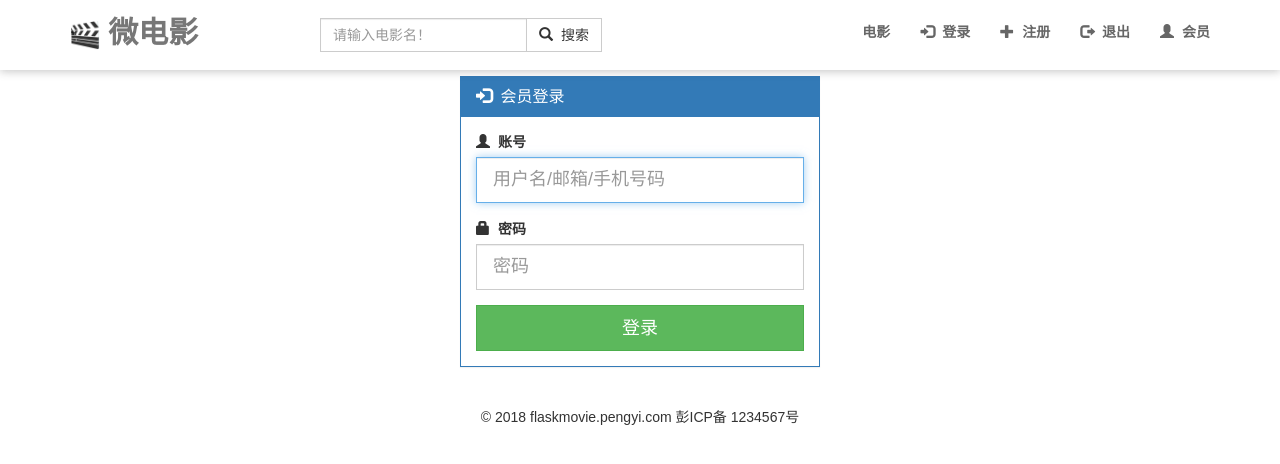
After one commit to wangcai-a/movie_project, a Flask app: page /login/ in a window 1280 px wide. The commit adds this page. Shown: the top 464 px of the page. Run offline with Flask 2, Linux system fonts and the light colour scheme; some libraries are stand-ins or nearby versions.

Commit message:
登录退出页面搭建

```diff
--- a/app/home/views.py
+++ b/app/home/views.py
@@ -1,6 +1,27 @@
 from . import home
-from flask import render_template
+from flask import render_template, redirect, url_for
+
 
 @home.route("/")
 def index():
     return render_template("home/index.html")
+
+
+@home.route("/login/")
+def login():
+    return render_template("home/login.html")
+
+
+@home.route("/logout/")
+def logout():
+    return redirect(url_for("home.login"))
+
+
+@home.route("/register/")
+def register():
+    return render_template("home/register.html")
+
+
+@home.route("/user/")
+def user():
+    return render_template("home/user.html")
--- a/app/templates/home/home.html
+++ b/app/templates/home/home.html
@@ -54,19 +54,19 @@
             </form>
             <ul class="nav navbar-nav navbar-right">
                 <li>
-                    <a class="curlink" href="index.html"><span class="glyphicon glyphicon-film"></span>&nbsp;电影</a>
+                    <a class="curlink" href="{{ url_for('home.index') }}><span class="glyphicon glyphicon-film"></span>&nbsp;电影</a>
                 </li>
                 <li>
-                    <a class="curlink" href="login.html"><span class="glyphicon glyphicon-log-in"></span>&nbsp;登录</a>
+                    <a class="curlink" href="{{ url_for('home.login') }}"><span class="glyphicon glyphicon-log-in"></span>&nbsp;登录</a>
                 </li>
                 <li>
-                    <a class="curlink" href="register.html"><span class="glyphicon glyphicon-plus"></span>&nbsp;注册</a>
+                    <a class="curlink" href="{{ url_for('home.register') }}"><span class="glyphicon glyphicon-plus"></span>&nbsp;注册</a>
                 </li>
                 <li>
-                    <a class="curlink" href="logout.html"><span class="glyphicon glyphicon-log-out"></span>&nbsp;退出</a>
+                    <a class="curlink" href="{{ url_for('home.logout') }}"><span class="glyphicon glyphicon-log-out"></span>&nbsp;退出</a>
                 </li>
                 <li>
-                    <a class="curlink" href="user.html"><span class="glyphicon glyphicon-user"></span>&nbsp;会员</a>
+                    <a class="curlink" href="{{ url_for('home.user') }}"><span class="glyphicon glyphicon-user"></span>&nbsp;会员</a>
                 </li>
             </ul>
         </div>
--- /dev/null
+++ b/app/templates/home/login.html
@@ -0,0 +1,30 @@
+{% extends "home/home.html" %}
+
+{% block content %}
+<div class="row">
+        <div class="col-md-4 col-md-offset-4">
+            <div class="panel panel-primary">
+                <div class="panel-heading">
+                    <h3 class="panel-title"><span class="glyphicon glyphicon-log-in"></span>&nbsp;会员登录</h3>
+                </div>
+                <div class="panel-body">
+                    <form role="form">
+                        <fieldset>
+                            <div class="form-group">
+                                <label for="input_contact"><span class="glyphicon glyphicon-user"></span>&nbsp;账号</label>
+                                <input id="input_contact" class="form-control input-lg" placeholder="用户名/邮箱/手机号码" name="contact" type="text" autofocus>
+                            </div>
+                            <div class="col-md-12" id="error_contact"></div>
+                            <div class="form-group">
+                                <label for="input_password"><span class="glyphicon glyphicon-lock"></span>&nbsp;密码</label>
+                                <input id="input_password" class="form-control input-lg" placeholder="密码" name="password" type="password" value="">
+                            </div>
+                            <div class="col-md-12" id="error_password"></div>
+                            <a href="user.html" class="btn btn-lg btn-success btn-block">登录</a>
+                        </fieldset>
+                    </form>
+                </div>
+            </div>
+        </div>
+    </div>
+{% endblock %}
```
Also changed, not shown: app/templates/home/register.html (added), app/templates/home/user.html (added).
